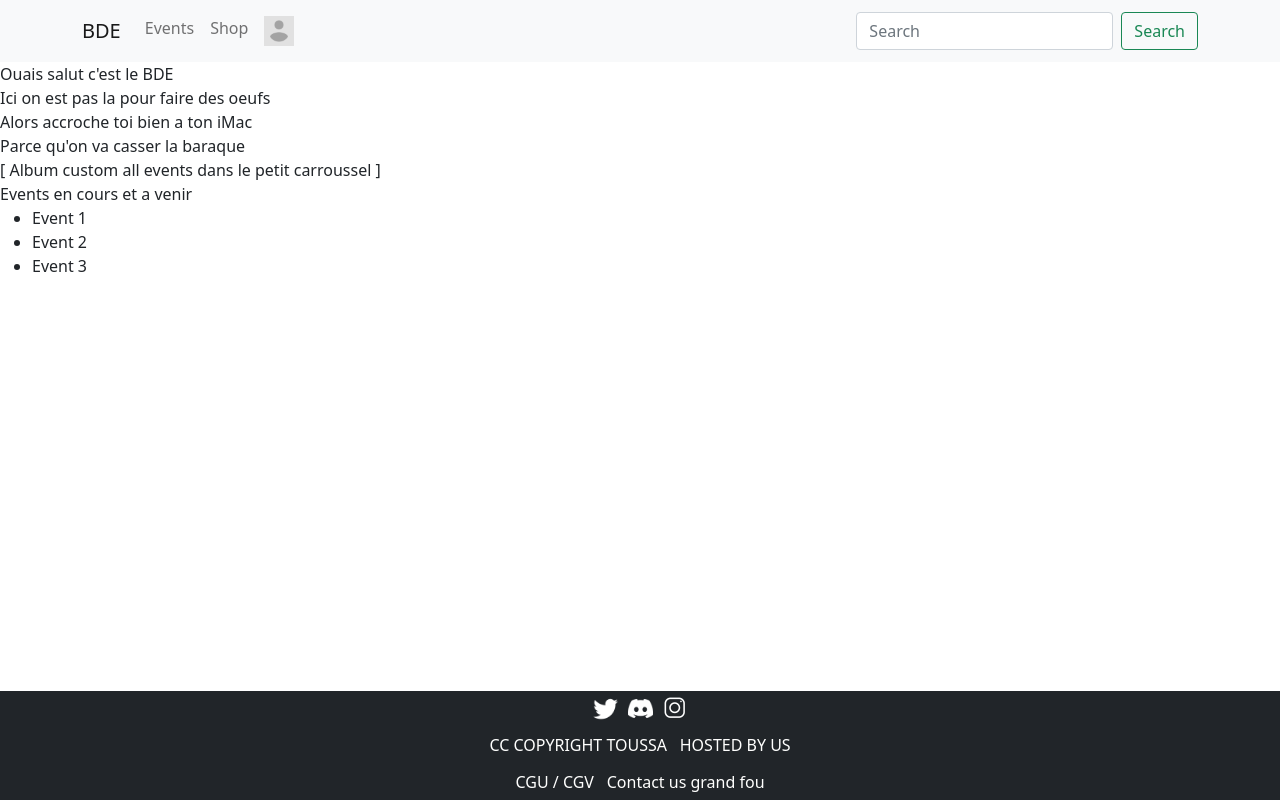
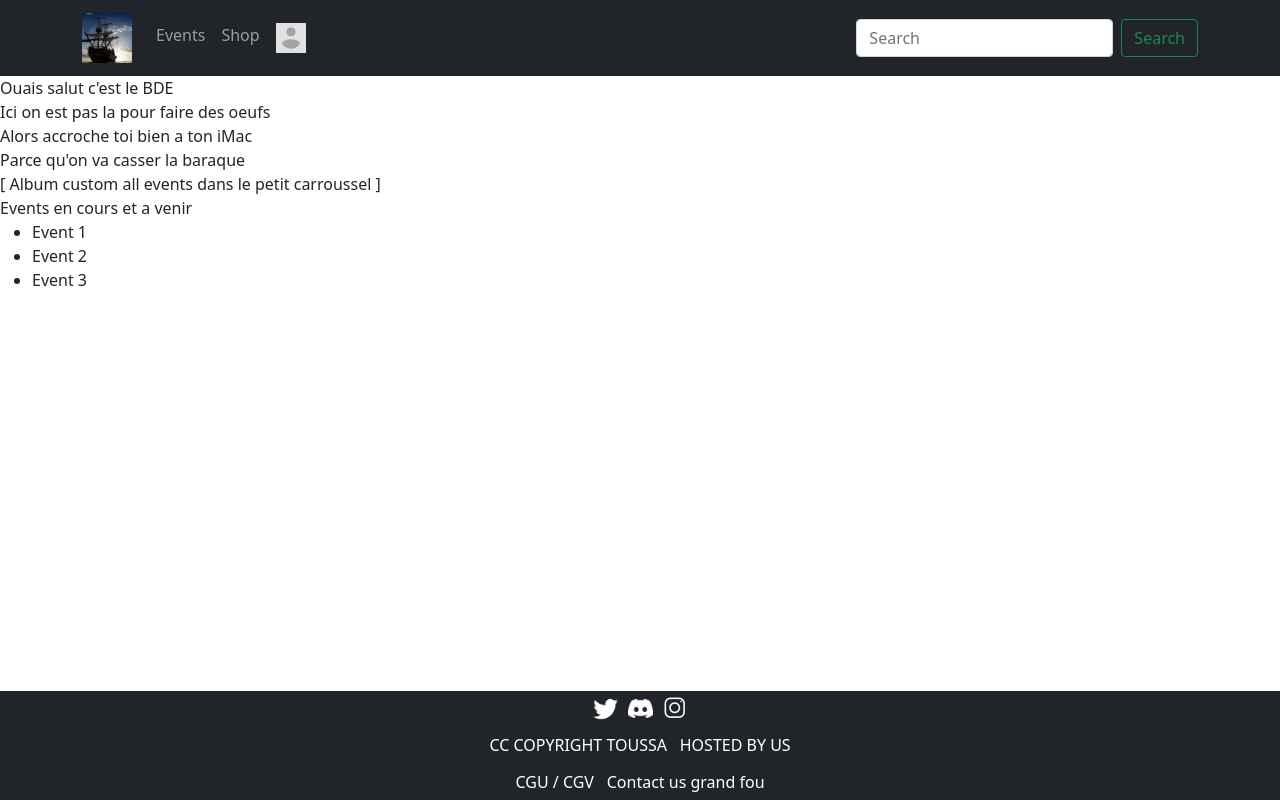
Before and after one commit to Link-Wolf/bde, a React (Create React App) app in the folder client/: page /home in a window 1280 px wide. Built offline with nearby package versions, Linux system fonts and the light colour scheme.

Commit message:
dark header with logo

```diff
--- a/client/src/pages/Header.js
+++ b/client/src/pages/Header.js
@@ -9,15 +9,18 @@ import {
 } from "react-bootstrap";
 
 import user_placeholder from "./images/user_placeholder.png";
+import bde_logo from "./images/bde_logo.webp";
 
 import "../style/Header.css";
 
 function Header() {
 	return (
 		<header>
-			<Navbar bg="light" expand="lg">
+			<Navbar bg="dark" variant="dark">
 				<Container>
-					<Navbar.Brand href="home">BDE</Navbar.Brand>
+					<Navbar.Brand href="home">
+						<img id="bde_logo" src={bde_logo} alt="logo bde" />
+					</Navbar.Brand>
 					<Navbar.Toggle aria-controls="basic-navbar-nav" />
 					<Navbar.Collapse id="basic-navbar-nav">
 						<Nav className="me-auto">
--- a/client/src/style/Header.css
+++ b/client/src/style/Header.css
@@ -5,3 +5,8 @@
 img {
 	height: 30px;
 }
+
+img#bde_logo{
+	width: 50px;
+	height: auto;
+}
```
Also changed, not shown: client/src/pages/images/bde_logo.webp (added).
